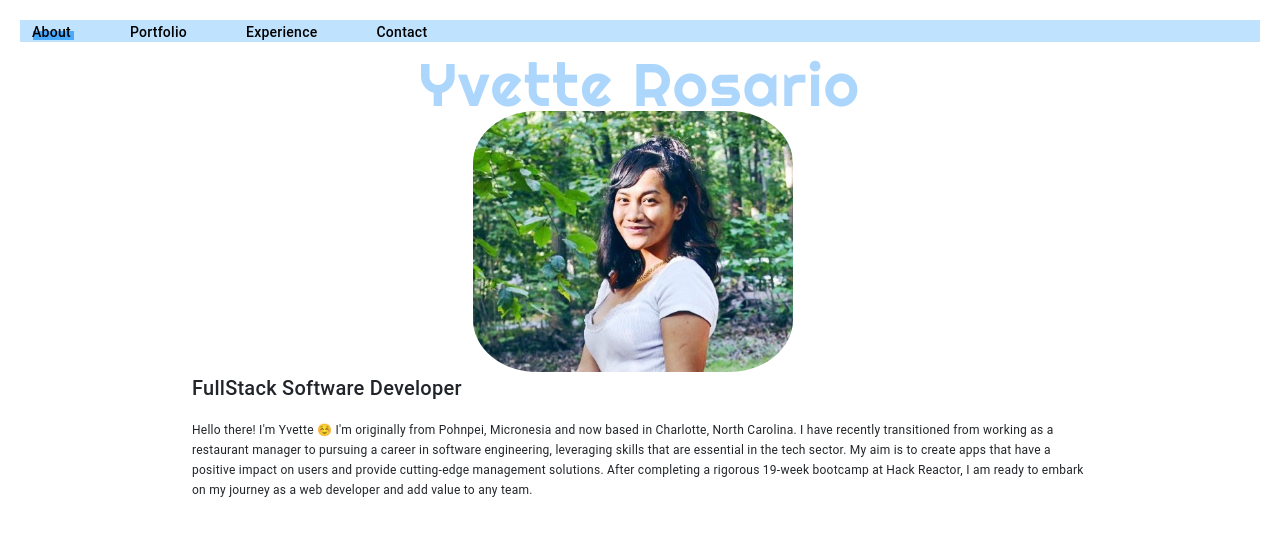
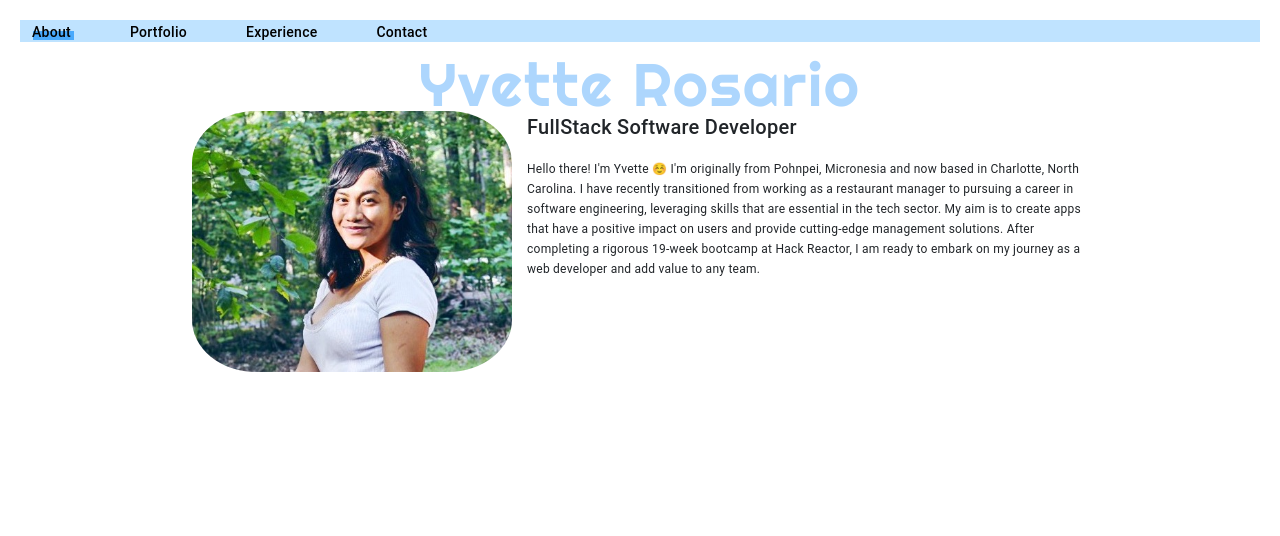
Before and after one commit to Introvette/angular-site, an Angular app in the folder introvette/: page / in a window 1280 px wide. Shown: the top 536 px of the page. Built offline with nearby package versions, Linux system fonts and the light colour scheme; a web font is replaced by a local one.

Commit message:
fixed title in text wrap

```diff
--- a/introvette/src/app/home/home.component.css
+++ b/introvette/src/app/home/home.component.css
@@ -19,11 +19,6 @@ section .wrapper {
 .wrapper {
     margin: 150px auto;
     width: 70%;
-}
-
-.text-box h4 {
-    font-size: 20px;
-
 }
 
 .text-box p {
--- a/introvette/src/app/home/home.component.html
+++ b/introvette/src/app/home/home.component.html
@@ -1,12 +1,10 @@
 <section>
     <h4 class="animate-pulse flex place-content-center space-x-4">Yvette Rosario</h4>
 <div class="wrapper">
-    <div class="flex place-content-center space-x-4">
         <img src="assets/img/me.png"/>
-    </div>
+        <div class="text-box">
         <h2>FullStack Software Developer</h2>
-    <div class="text-box">
         <p>Hello there! I'm Yvette ☺️ I'm originally from Pohnpei, Micronesia and now based in Charlotte, North Carolina. I have recently transitioned from working as a restaurant manager to pursuing a career in software engineering, leveraging skills that are essential in the tech sector. My aim is to create apps that have a positive impact on users and provide cutting-edge management solutions. After completing a rigorous 19-week bootcamp at Hack Reactor, I am ready to embark on my journey as a web developer and add value to any team.</p>
         </div>
-</div>
+    </div>
 </section>
```
